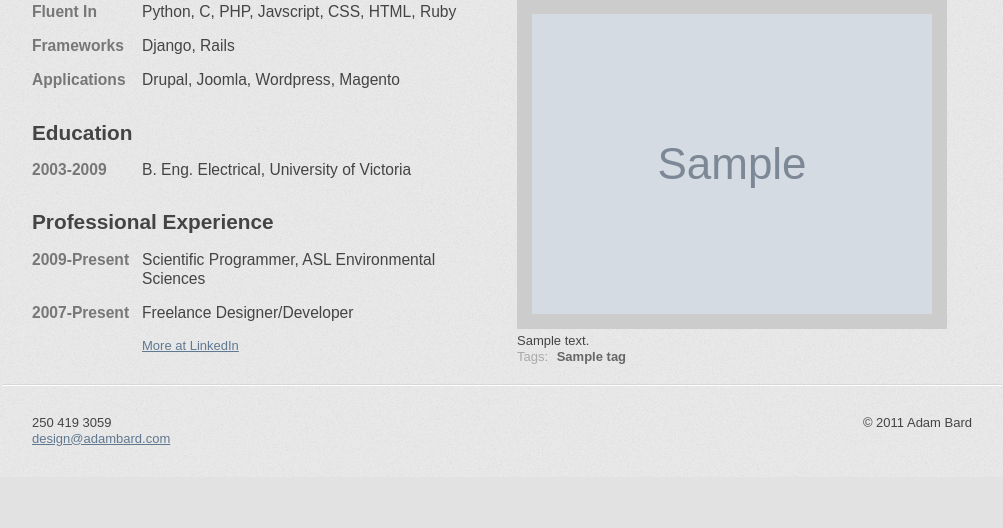
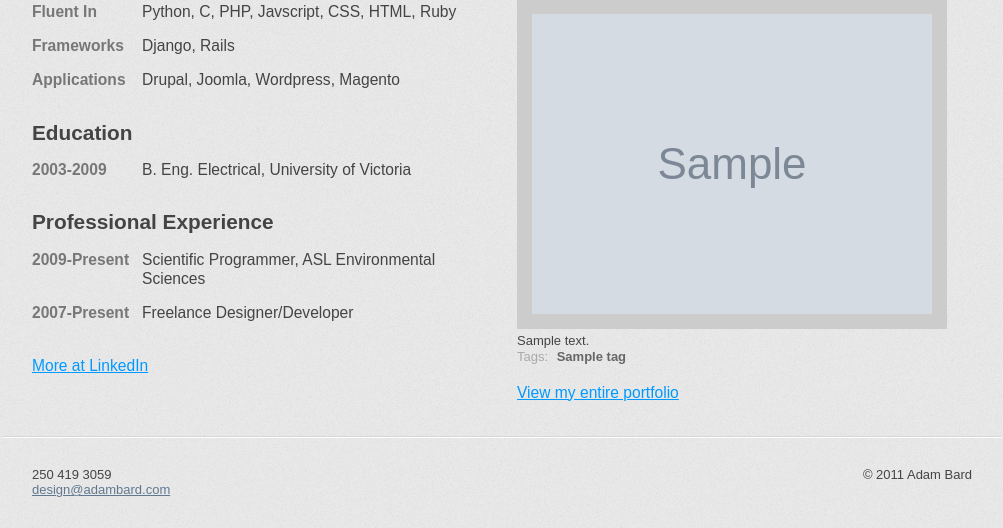
Before and after one commit to adambard/Freelance-Website, a Django app: template templates/core/index.html in a window 1280 px wide. Shown: the part 435-963 px from the top of the page, without its empty margins (138-1141 px from the left). Before the commit the page ends 881 px from the top, so only its background shows below. Run offline with Django 3.2, Linux system fonts and the light colour scheme; the template is opened without the code that fills it: most values are stand-ins (such as "Sample title", 1, 10 or a date in 2020); grey boxes marked "Sample" are stand-in pictures; parts of the project's set-up code (start-up, migrations or seed data) failed here and were passed over; some libraries are stand-ins or nearby versions.

Commit message:
Updated more-links on front page.

```diff
--- a/media/css/style.css
+++ b/media/css/style.css
@@ -414,6 +414,21 @@ header nav ul li a:hover {
 	margin-bottom: 15px;
 }
 
+.morelink{
+	clear: both;
+	font-size: 1.2em;
+}
+.morelink a{
+	color: #09f;
+
+}
+.morelink a:hover {
+	text-decoration: none;
+	color: #07b;
+}
+
+
+
 #portfolio h2{
 	background: transparent url('../images/portfolio-header.png') no-repeat;
 	text-indent: -9999px;
--- a/templates/core/index.html
+++ b/templates/core/index.html
@@ -44,7 +44,7 @@
 			<dd>
 		</dl>
 
-		<p><a href="http://ca.linkedin.com/in/adambard">More at LinkedIn</a></p>
+		<p class="morelink"><a href="http://ca.linkedin.com/in/adambard">More at LinkedIn</a></p>
 
 	</div>
 	<div id="portfolio" class="right column">
@@ -54,7 +54,10 @@
 			{% include "core/partial/portfolioitem.html" %}
 
 			{% endwith %}
+
 		</ul>
+
+		<p class="morelink"><a href="/portfolio/">View my entire portfolio</a></p>
 	</div>
 </div>
 
```
